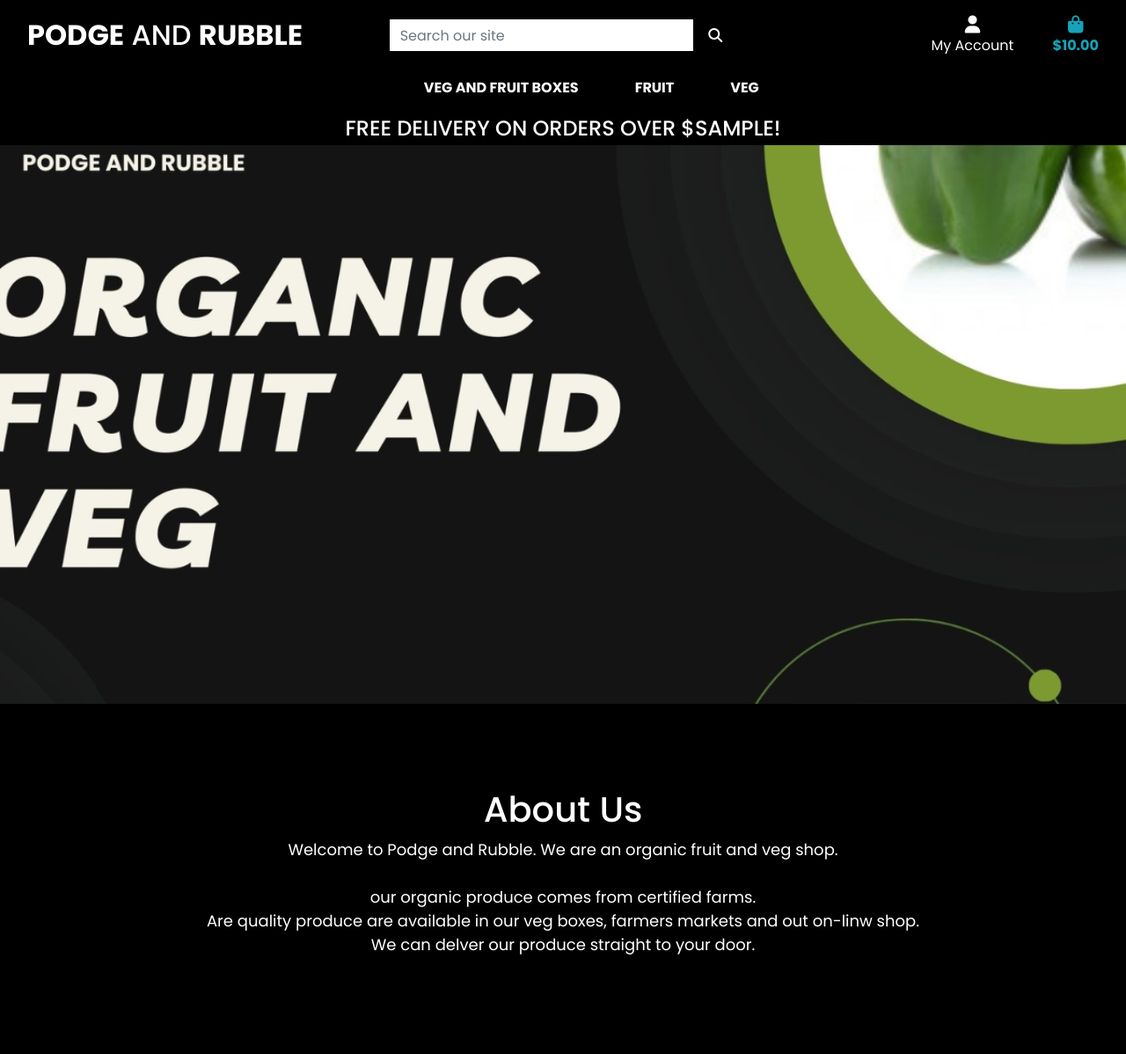
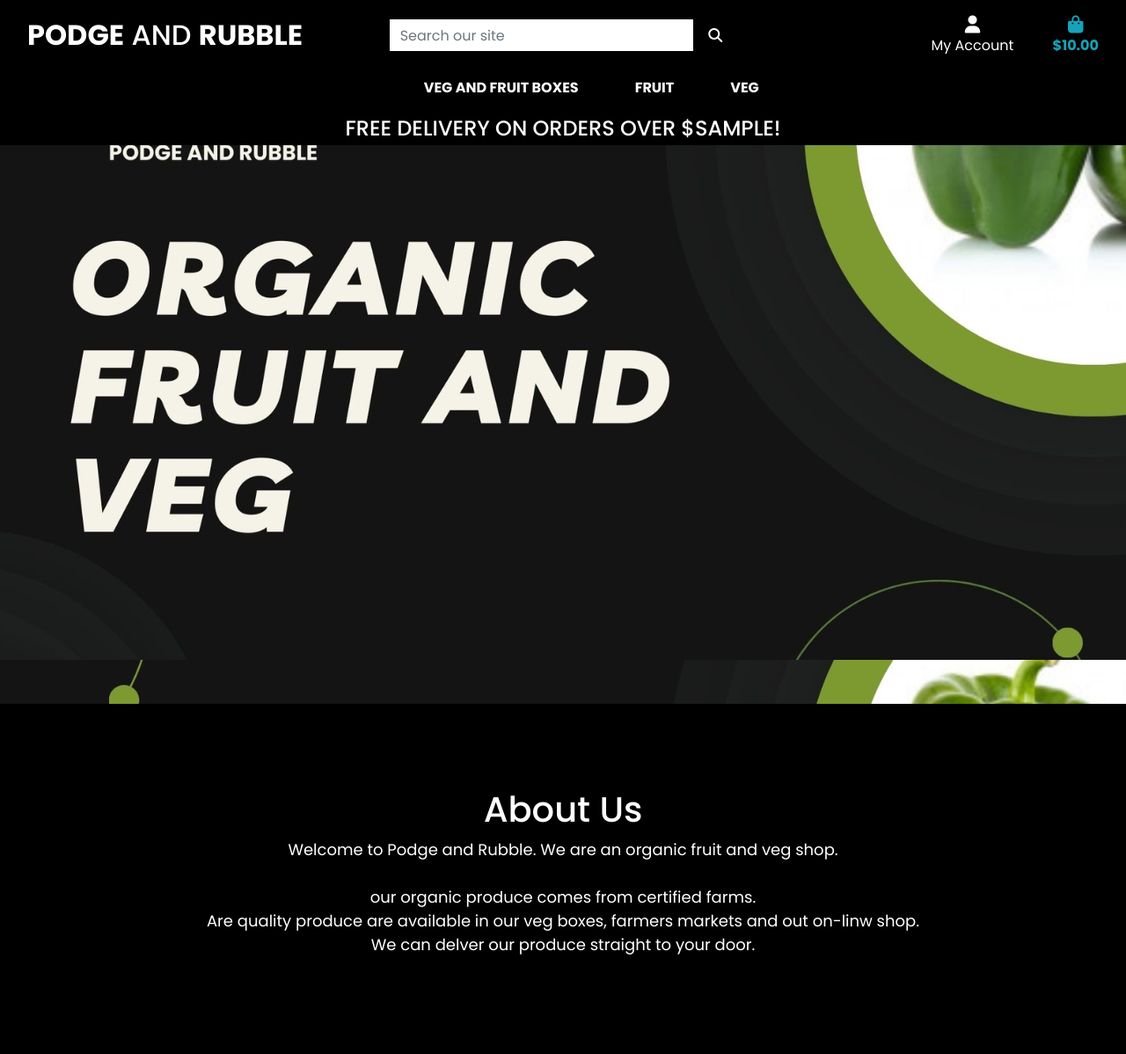
Before and after one commit to struk49/podgeandrubble, a Django app: template home/templates/home/index.html in a window 1280 px wide. Shown: the top 1198 px of the page at 88% size. Run offline with Django 3.2, Linux system fonts and the light colour scheme; the template is opened without the code that fills it: most values are stand-ins (such as "Sample title", 1, 10 or a date in 2020); some libraries are stand-ins or nearby versions.

Commit message:
edited homepage

```diff
--- a/home/templates/home/index.html
+++ b/home/templates/home/index.html
@@ -14,17 +14,14 @@
 <div class="container h-100">
     <div class="row h-100">
         <div class="col-7 col-md-6 my-auto">
-            <h1 class="display-4 logo-font text-black">
 
-            </h1>
             <div class="my-5">
-                <h4>
 
-                </h4>
             </div>
         </div>
     </div>
 </div>
+
 <!-- About -->
 <div class="about" id="about">
     <div class="container">
--- a/podgeandrubble/settings.py
+++ b/podgeandrubble/settings.py
@@ -25,7 +25,7 @@ SECRET_KEY = 'django-insecure-n&9i4rdxmq6jt#pv$3ut)&1n^$_$ev)32572_5=j4z+6a585ir
 # SECURITY WARNING: don't run with debug turned on in production!
 DEBUG = True
 
-ALLOWED_HOSTS = ['8000-struk49-podgeandrubble-z4zgxkxxcmc.ws-eu108.gitpod.io']
+ALLOWED_HOSTS = ['8000-struk49-podgeandrubble-p0boexnifxb.ws-eu108.gitpod.io']
 
 
 # Application definition
--- a/static/css/base.css
+++ b/static/css/base.css
@@ -3,12 +3,15 @@ html {
 }
 
 body {
-	background: url('/media/podge-and-rubble-1d.png') no-repeat center center fixed;
 	background-size: cover;
-    height: calc(100vh);
+    height: calc(100vh - 164px);
     color: #555;
     font-family: "Poppins";
-}
+    /* For devices smaller than 400px: */
+
+    background-image: url('/media/value-mixed-box.jpg');
+  }
+
 
 /* from Bulma */
 .icon {
@@ -67,6 +70,7 @@ body {
 .bg-black{
     background-color: black !important;
 }
+
 
 
 /** About **/
@@ -147,6 +151,12 @@ footer{
     .header-container {
         padding-top: 164px;
     }
+    body {
+        background-size: cover;
+        height: calc(100vh);
+        color: #555;
+        background:  url('/media/podge-and-rubble-1d.png');
+      }
     .footer{
         width: 100%;
     }
```
Also changed, not shown: media/green-lettuce.png (renamed from static/img/home/green-lettuce.png), media/potatoes.jpg (added), media/value-mixed-box.jpg (added).
